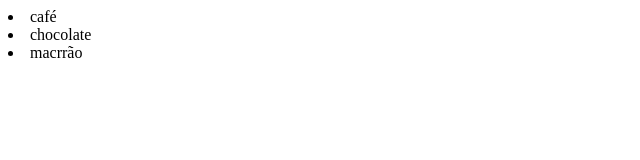
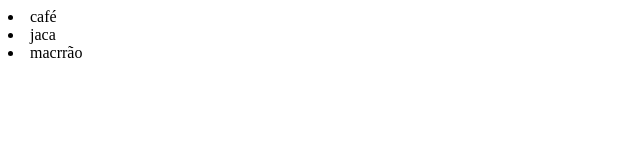
Before and after one commit to Antonioluka/codigo-github, a plain HTML site: page index.html in a window 1280 px wide. Shown: the full height of the page, 0-640 px from the left. Drawn offline with Linux system fonts and the light colour scheme.

Commit message:
trocado chocolate para jaca

```diff
--- a/index.html
+++ b/index.html
@@ -9,7 +9,7 @@
 
 <body>
 <li> café </li>
-<li> chocolate </li>
+<li> jaca </li>
 <li> macrrão </li>
 </body>
 
```
